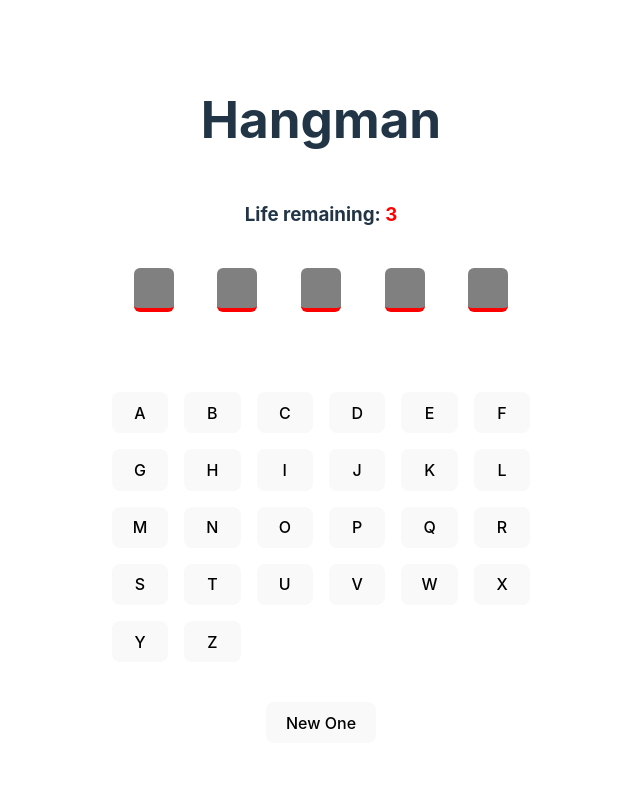
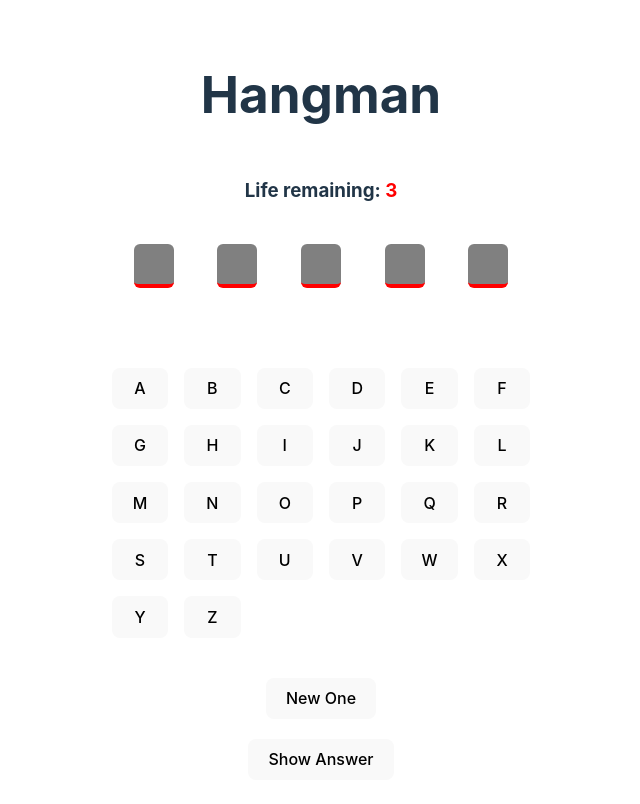
Before and after one commit to Asifmahmud436/Hangman, a React (Vite) app: page / in a window 1280 px wide. Shown: the top 804 px of the page, without its empty margins (319-959 px from the left). Built offline with nearby package versions, Linux system fonts and the light colour scheme.

Commit message:
ans button added

```diff
--- /dev/null
+++ b/src/Ans.jsx
@@ -0,0 +1,5 @@
+export default function App(props){
+    return(
+        <span>{props.value}</span>
+    )
+}
--- a/src/App.css
+++ b/src/App.css
@@ -40,6 +40,9 @@
 .read-the-docs {
   color: #888;
 }
+.showAns{
+  padding: 20px;
+}
 
 /* added classes */
 .greenBtn{
@@ -56,7 +59,7 @@
   font-size: 1.4rem;
 }
 .winBanner{
-  background-color: green;
+  /* background-color: green; */
   padding: 80px;
   border-radius: 8px;
 }
--- a/src/App.jsx
+++ b/src/App.jsx
@@ -1,6 +1,7 @@
 import { useState } from 'react'
 import Letter from './Letter'
 import Word from './Word'
+import Ans from './Ans'
 import { nanoid } from 'nanoid'
 import Confetti from 'react-confetti'
 import './App.css'
@@ -10,6 +11,7 @@ function App() {
   const [word ,setWord] = useState(generateRandomWord())
   const [letters,setLetters] = useState(generateButtons())
   const gameWon = word.every(wordPiece => wordPiece.isFound)
+  const [ans,setAns] = useState(false)
 
   function generateButtons(){
     let letterArray = []
@@ -56,6 +58,7 @@ function App() {
     setLife(3)
     setWord(generateRandomWord())
     setLetters(generateButtons())
+    setAns(false)
   }
 
   function handleLives(val){
@@ -71,7 +74,9 @@ function App() {
     }
   }
 
-
+  function toggleAns(){
+    setAns(prev => !prev)
+  }
 
   const letterList = letters.map(x => <Letter
     key={x.id}
@@ -85,6 +90,10 @@ function App() {
     value={x.val}
     found={x.isFound}
     uniqueVal={x.id}
+    />)
+  const ansList = word.map(x => <Ans
+    key={x.id}
+    value={x.val}
     />)
 
   return (
@@ -113,7 +122,11 @@ function App() {
           <button onClick={handleReset}>New Game</button>
         </div>
         }
+        <div className='showAns'>
+          {ans==true ? <button>{ansList}</button> : <button onClick={toggleAns}>Show Answer</button>}
+        </div>
       </div>
+
       :
       <div className='winBanner'>
         <h1>Congratulations!</h1>
@@ -122,6 +135,7 @@ function App() {
       </div>
       }
 
+
     </>
   )
 }
```
